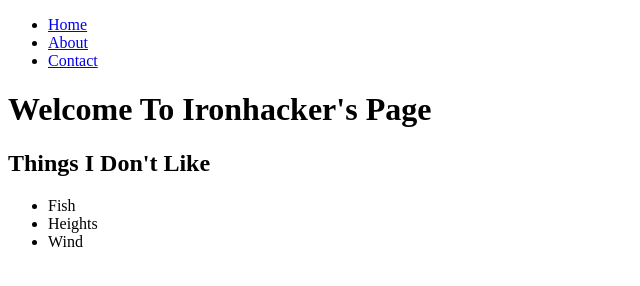
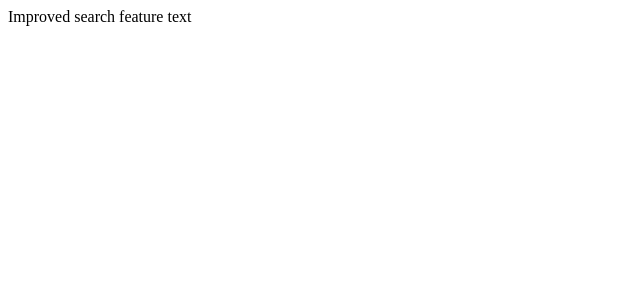
Before and after one commit to Darkheadbanger/git-practice-ironhack, a plain HTML site: page index.html in a window 1280 px wide. Shown: the whole page, without its empty margins (0-640 px from the left). Drawn offline with Linux system fonts and the light colour scheme.

Commit message:
Update index.html to improve search feature text

```diff
--- a/index.html
+++ b/index.html
@@ -1,27 +1 @@
-<!DOCTYPE html>
-<html lang="en">
-  <head>
-    <meta charset="UTF-8" />
-    <title>Portfolio Page</title>
-  </head>
-  <body>
-    <nav>
-      <ul>
-        <li><a href="#">Home</a></li>
-        <li><a href="#">About</a></li>
-        <li><a href="#">Contact</a></li>
-      </ul>
-    </nav>
-
-    <h1>Welcome To Ironhacker's Page</h1>
-
-    <section>
-      <h2>Things I Don't Like</h2>
-      <ul>
-        <li>Fish</li>
-        <li>Heights</li>
-        <li>Wind</li>
-      </ul>
-    </section>
-  </body>
-</html>
+<p>Improved search feature text</p>
```
